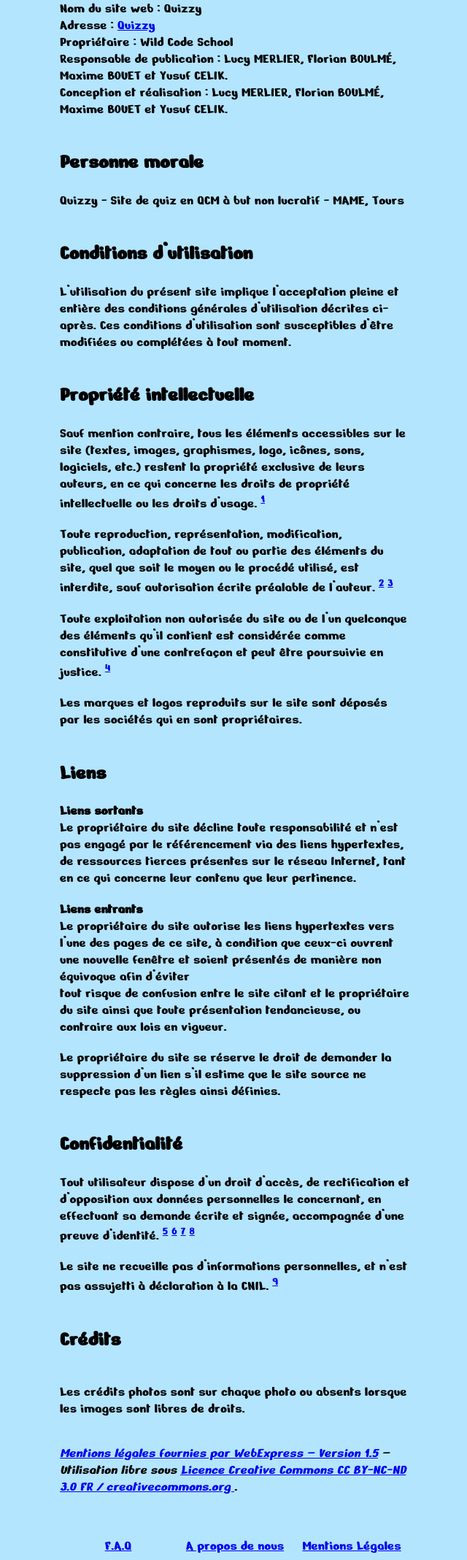
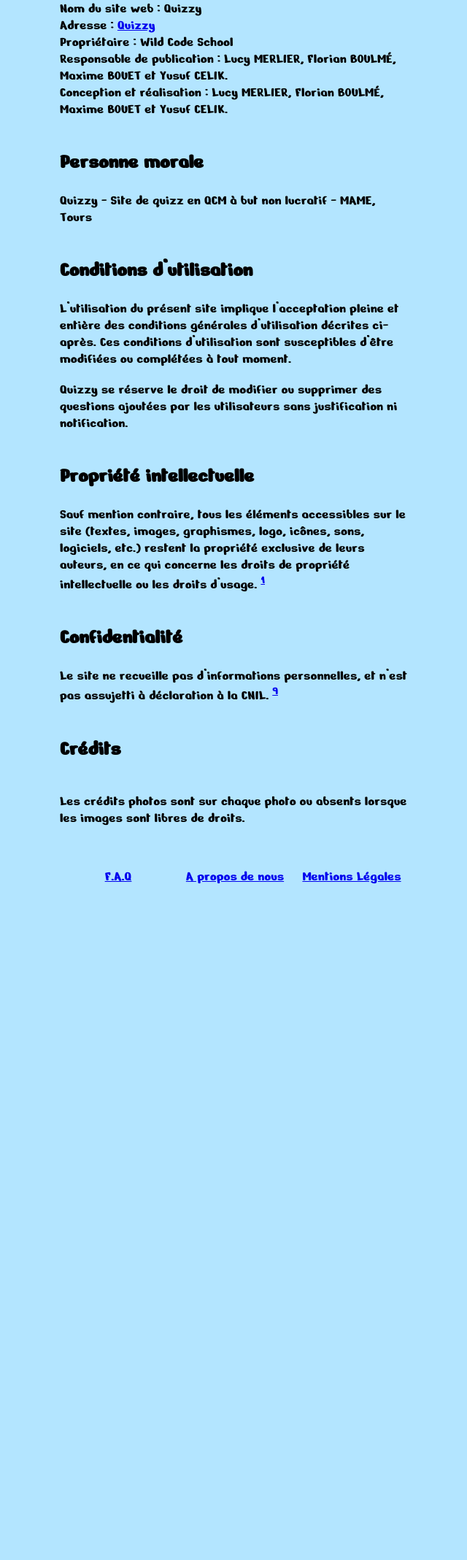
Before and after one commit to LucyMerlier/tours-php-2009-project2-quizzy, a PHP site: template src/View/Info/legal.html.twig in a window 1280 px wide. Shown: the part 168-2305 px from the top of the page at 73% size, without its empty margins (318-958 px from the left). After the commit the page ends 1379 px from the top, so only its background shows below. Run offline with PHP 8.4, Linux system fonts and the light colour scheme; the template is opened without the code that fills it, so the values that code supplies are empty; some libraries are stand-ins or nearby versions.

Commit message:
fix issues

```diff
--- a/src/View/Info/legal.html.twig
+++ b/src/View/Info/legal.html.twig
@@ -13,7 +13,7 @@
 </div>
 <div>
     <h2>Personne morale</h2>
-    <p> Quizzy - Site de quiz en QCM à but non lucratif - MAME, Tours<br></p>
+    <p> Quizzy - Site de quizz en QCM à but non lucratif - MAME, Tours<br></p>
 </div>
 <div>
     <h2>Conditions d’utilisation</h2>
@@ -21,6 +21,10 @@
         L’utilisation du présent site implique l’acceptation pleine et entière
         des conditions générales d’utilisation décrites ci-après. Ces conditions
         d’utilisation sont susceptibles d’être modifiées ou complétées à tout moment.
+    </p>
+    <p>
+        Quizzy se réserve le droit de modifier ou supprimer des questions ajoutées par les utilisateurs
+        sans justification ni notification.
     </p>
 </div>
 <div>
@@ -32,43 +36,9 @@
         les droits de propriété intellectuelle ou les droits d’usage.
         <sup id="fnref-7013-1"><a href="#fn-7013-1" rel="footnote">1</a></sup>
     </p>
-    <p>
-        Toute reproduction, représentation, modification, publication, adaptation
-        de tout ou partie des éléments du site, quel que soit le moyen ou le procédé
-        utilisé, est interdite, sauf autorisation écrite préalable de l’auteur.
-        <sup id="fnref-7013-2"><a href="#fn-7013-2" rel="footnote">2</a></sup>
-        <sup id="fnref-7013-3"><a href="#fn-7013-3" rel="footnote">3</a></sup>
-    </p>
-    <p>
-        Toute exploitation non autorisée du site ou de l’un quelconque des éléments
-        qu’il contient est considérée comme constitutive d’une contrefaçon et peut être poursuivie en justice.
-        <sup id="fnref-7013-9"><a href="#fn-7013-9" rel="footnote">4</a></sup>
-    </p>
-    <p>Les marques et logos reproduits sur le site sont déposés par les sociétés qui en sont propriétaires.</p>
-</div>
-<div>
-    <h2>Liens</h2>
-    <p><strong>Liens sortants</strong><br>
-        Le propriétaire du site décline toute responsabilité et
-        n’est pas engagé par le référencement via des liens hypertextes,
-        de ressources tierces présentes sur le réseau Internet, tant en ce
-        qui concerne leur contenu que leur pertinence.
-    </p>
-    <p><strong>Liens entrants</strong><br>
-        Le propriétaire du site autorise les liens hypertextes vers l’une des pages de ce site, à condition
-        que ceux-ci ouvrent une nouvelle fenêtre et soient présentés de manière non équivoque afin d’éviter
-        <br>
-        tout risque de confusion entre le site citant et le propriétaire du site ainsi que toute
-        présentation tendancieuse, ou contraire aux lois en vigueur.
-    </p>
-    <p>
-        Le propriétaire du site se réserve le droit de demander la suppression d’un
-        lien s’il estime que le site source ne respecte pas les règles ainsi définies.
-    </p>
 </div>
 <div>
     <h2>Confidentialité</h2>
-    <p>Tout utilisateur dispose d’un droit d’accès, de rectification et d’opposition aux données personnelles le concernant, en effectuant sa demande écrite et signée, accompagnée d’une preuve d’identité. <sup id="fnref-7013-5"><a href="#fn-7013-5" rel="footnote">5</a></sup> <sup id="fnref-7013-7"><a href="#fn-7013-7" rel="footnote">6</a></sup> <sup id="fnref-7013-8"><a href="#fn-7013-8" rel="footnote">7</a></sup> <sup id="fnref-7013-6"><a href="#fn-7013-6" rel="footnote">8</a></sup></p>
     <p>
         Le site ne recueille pas d’informations personnelles, et n’est pas assujetti à déclaration à la CNIL.
         <sup id="fnref-7013-4"><a href="#fn-7013-4" rel="footnote">9</a></sup>
@@ -76,12 +46,5 @@
 </div>
     <h2>Crédits</h2>
     <p>Les crédits photos sont sur chaque photo ou absents lorsque les images sont libres de droits.</p>
-    <p>
-        <em><a href="http://webexpress.fr" data-wpel-link="internal">Mentions légales fournies par WebExpress – Version 1.5</a>
-        – Utilisation libre sous
-        <a href="http://creativecommons.org/licenses/by-nc-nd/3.0/fr/" data-wpel-link="external" target="_new" rel="external noopener noreferrer" class="ext-link wpel-icon-right">
-            Licence Creative Commons CC BY-NC-ND 3.0 FR / creativecommons.org
-        <span class="wpel-icon wpel-image wpel-icon-4"></span></a>.</em>
-    </p>
 </div>
 {% endblock %}
```
Also changed, not shown: src/View/Info/about.html.twig (+10 -6 lines), src/View/Info/faq.html.twig (+8 -8 lines), public/assets/css/about.css (added), public/assets/css/index.css, public/assets/images/Flo.png (added), public/assets/images/Lu.png (added), public/assets/images/Max.png (added), public/assets/images/Y.png (added).
